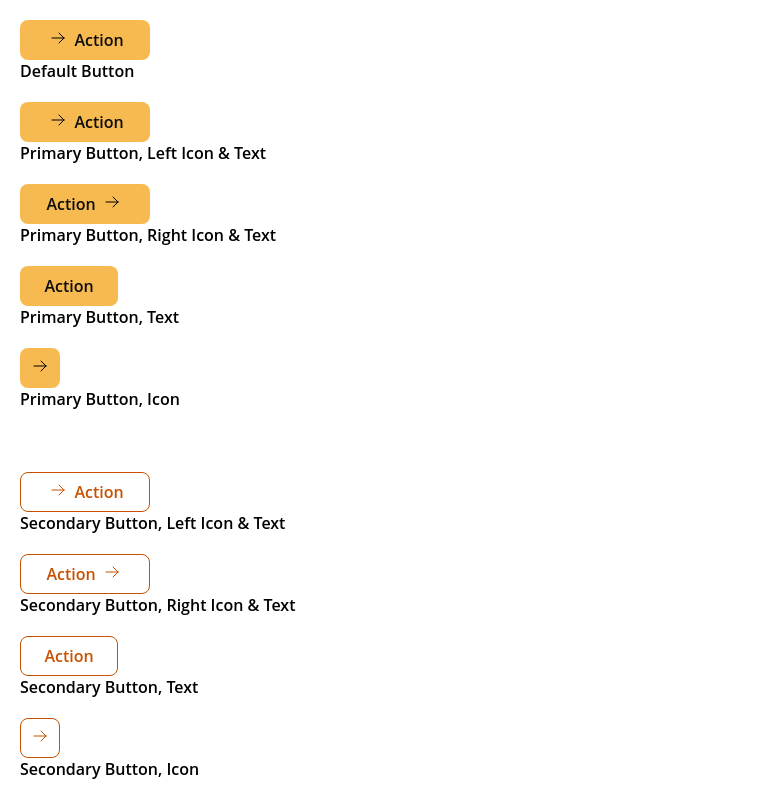
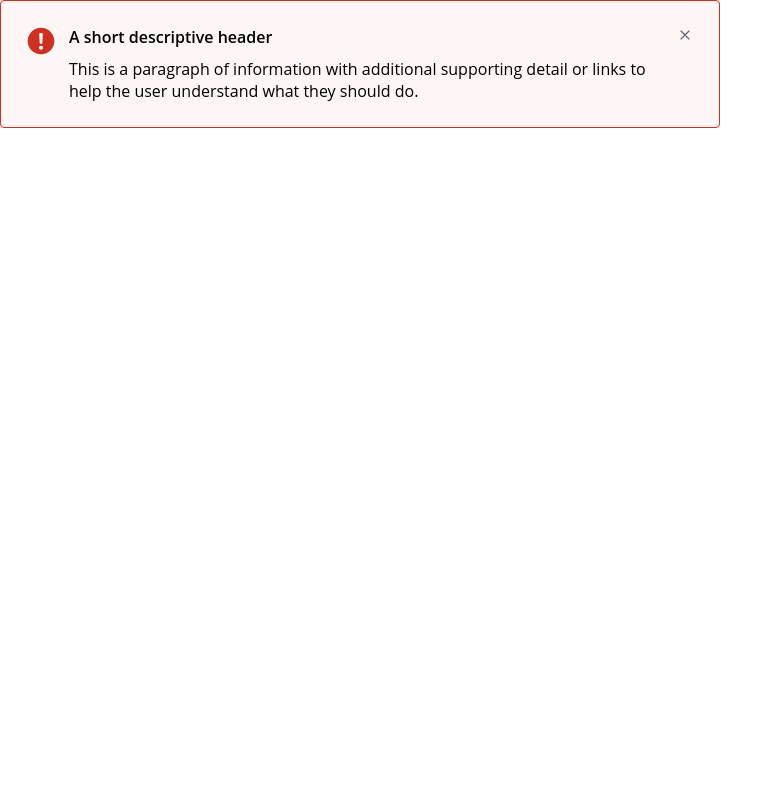
Before and after one commit to Stalloyde/MindLens, a Vue app: page / in a window 1280 px wide. Shown: the whole page, without its empty margins (0-783 px from the left). Built offline with nearby package versions, Linux system fonts and the light colour scheme.

Commit message:
Implement dialog variations

```diff
--- a/src/App.vue
+++ b/src/App.vue
@@ -1,45 +1,9 @@
 <script setup>
-import Button from './components/Button.vue'
+import Notification from './components/Notification.vue'
 </script>
 
 <template>
   <div>
-    <Button />
-    Default Button
-  </div>
-  <div>
-    <Button type="primary" content="leftIconText" />
-    Primary Button, Left Icon & Text
-  </div>
-  <div>
-    <Button type="primary" content="rightIconText" />
-    Primary Button, Right Icon & Text
-  </div>
-  <div>
-    <Button type="primary" content="text" />
-    Primary Button, Text
-  </div>
-  <div>
-    <Button type="primary" content="icon" />
-    Primary Button, Icon
-  </div>
-
-  <br />
-
-  <div>
-    <Button type="secondary" content="leftIconText" />
-    Secondary Button, Left Icon & Text
-  </div>
-  <div>
-    <Button type="secondary" content="rightIconText" />
-    Secondary Button, Right Icon & Text
-  </div>
-  <div>
-    <Button type="secondary" content="text" />
-    Secondary Button, Text
-  </div>
-  <div>
-    <Button type="secondary" content="icon" />
-    Secondary Button, Icon
+    <Notification notificationType="error" notificationContent="titleContent" />
   </div>
 </template>
--- a/src/assets/main.css
+++ b/src/assets/main.css
@@ -17,7 +17,3 @@
   font-size: 16px;
   font-weight: 600;
 }
-
-#app > div {
-  margin: 20px;
-}
--- a/src/components/Button.vue
+++ b/src/components/Button.vue
@@ -2,26 +2,27 @@
 import ButtonIcon from './ButtonIcon.vue'
 defineProps({
   type: { type: String, default: 'primary' },
-  content: { type: String, default: 'leftIconText' }
+  content: { type: String, default: 'leftIconText' },
+  notificationType: { type: String, default: 'info' }
 })
 </script>
 
 <template>
-  <button v-if="content === 'leftIconText'" :class="[type, content]">
+  <button v-if="content === 'leftIconText'" :class="[type, content, notificationType]">
     <ButtonIcon :type="type" />
     <p>Action</p>
   </button>
 
-  <button v-if="content === 'rightIconText'" :class="[type, content]">
+  <button v-if="content === 'rightIconText'" :class="[type, content, notificationType]">
     <p>Action</p>
     <ButtonIcon :type="type" />
   </button>
 
-  <button v-if="content === 'text'" :class="[type, content]">
+  <button v-if="content === 'text'" :class="[type, content, notificationType]">
     <p>Action</p>
   </button>
 
-  <button v-if="content === 'icon'" :class="[type, content]">
+  <button v-if="content === 'icon'" :class="[type, content, notificationType]">
     <ButtonIcon :type="type" />
   </button>
 </template>
@@ -74,4 +75,43 @@ button {
   width: 40px;
   height: 40px;
 }
+
+.info {
+  background-color: #f4faff;
+  border: 1px solid #2c75dd;
+}
+
+.error .primary {
+  background-color: #cc3123;
+  color: #ffffff;
+  border: 1px solid #cc3123;
+}
+
+.error .secondary {
+  background-color: #ffffff;
+  color: #cc3123;
+  border: 1px solid #cc3123;
+}
+
+.warning .primary {
+  background-color: #c75100;
+  color: #ffffff;
+  border: 1px solid #dc5a00;
+}
+.warning .secondary {
+  background-color: #ffffff;
+  color: #c75100;
+  border: 1px solid #dc5a00;
+}
+
+.success .primary {
+  background-color: #008700;
+  color: #ffffff;
+  border: 1px solid #008700;
+}
+.success .secondary {
+  background-color: #ffffff;
+  color: #008700;
+  border: 1px solid #008700;
+}
 </style>
--- /dev/null
+++ b/src/components/MainSection.vue
@@ -0,0 +1,75 @@
+<script setup>
+import Button from './Button.vue'
+
+defineProps({
+  notificationType: { type: String, default: 'info' },
+  notificationContent: { type: String, default: 'all' }
+})
+</script>
+
+<template>
+  <main v-if="notificationContent === 'all'">
+    <div class="title">A short descriptive header</div>
+    <div class="content">
+      This is a paragraph of information with additional supporting detail or links to help the user
+      understand what they should do.
+    </div>
+    <div class="action">
+      <Button notificationType="notificationType" type="secondary" content="text" />
+      <Button notificationType="notificationType" content="text" />
+    </div>
+  </main>
+
+  <main v-if="notificationContent === 'content'">
+    <div class="content">A short descriptive header</div>
+  </main>
+
+  <main v-if="notificationContent === 'titleContent'">
+    <div class="title">A short descriptive header</div>
+    <div class="content">
+      This is a paragraph of information with additional supporting detail or links to help the user
+      understand what they should do.
+    </div>
+  </main>
+
+  <main v-if="notificationContent === 'title'">
+    <div class="title">A short descriptive header</div>
+  </main>
+</template>
+
+<style scoped>
+.info {
+  background-color: #f4faff;
+  border: 1px solid #2c75dd;
+}
+
+.error {
+  background-color: #fef5f5;
+  border: 1px solid #cc3123;
+}
+.warning {
+  background-color: #fdf3e1;
+  border: 1px solid #dc5a00;
+}
+.success {
+  background-color: #f8fff2;
+  border: 1px solid #008700;
+}
+
+main {
+  display: flex;
+  flex-direction: column;
+  justify-content: space-evenly;
+  gap: 8px;
+  width: 596px;
+}
+
+.action {
+  display: flex;
+  gap: 16px;
+}
+
+.content {
+  font-weight: normal;
+}
+</style>
--- a/src/components/Notification.vue
+++ b/src/components/Notification.vue
@@ -1,5 +1,5 @@
 <script setup>
-import Button from './Button.vue'
+import MainSection from './MainSection.vue'
 import ErrorIcon from './icons/error-circle.svg'
 import InfoIcon from './icons/info-circle.svg'
 import SuccessIcon from './icons/success.svg'
@@ -7,80 +7,49 @@ import WarningIcon from './icons/warning.svg'
 import CrossIcon from './icons/cross.svg'
 
 defineProps({
-  type: { type: String, default: 'info' }
+  notificationType: { type: String, default: 'info' },
+  notificationContent: { type: String, default: 'all' }
 })
 </script>
 
 <template>
-  <dialog open v-if="type === 'info'" class="container">
+  <dialog open v-if="notificationType === 'info'" :class="[notificationType, notificationContent]">
     <div>
       <img class="icon" :src="InfoIcon" />
     </div>
-    <div class="main">
-      <div class="title">A short descriptive header</div>
-      <div class="content">
-        This is a paragraph of information with additional supporting detail or links to help the
-        user understand what they should do.
-      </div>
-      <div class="action">
-        <Button type="secondary" content="text" />
-        <Button content="text" />
-      </div>
-    </div>
+    <MainSection :notificationContent="notificationContent" :notificationType="notificationType" />
     <div><img class="closeIcon" :src="CrossIcon" /></div>
   </dialog>
 
-  <dialog open v-if="type === 'error'" class="container">
+  <dialog open v-if="notificationType === 'error'" :class="[notificationType, notificationContent]">
     <div>
       <img class="icon" :src="ErrorIcon" />
     </div>
-    <div class="main">
-      <div class="title">A short descriptive header</div>
-      <div class="content">
-        CrossIcon CrossIcon CrossIcon CrossIcon This is a paragraph of information with additional
-        supporting detail or links to help the user understand what they should do.
-      </div>
-      <div class="action">
-        <Button type="secondary" content="text" />
-        <Button content="text" />
-      </div>
-    </div>
+    <MainSection :notificationContent="notificationContent" :notificationType="notificationType" />
     <div><img class="closeIcon" :src="CrossIcon" /></div>
   </dialog>
 
-  <dialog open v-if="type === 'warning'" class="container">
+  <dialog
+    open
+    v-if="notificationType === 'warning'"
+    :class="[notificationType, notificationContent]"
+  >
     <div>
       <img class="icon" :src="WarningIcon" />
     </div>
-    <div class="main">
-      <div class="title">A short descriptive header</div>
-      <div class="content">
-        This is a paragraph of information with additional supporting detail or links to help the
-        user understand what they should do.
-      </div>
-      <div class="action">
-        <Button type="secondary" content="text" />
-        <Button content="text" />
-      </div>
-    </div>
+    <MainSection :notificationContent="notificationContent" :notificationType="notificationType" />
     <div><img class="closeIcon" :src="CrossIcon" /></div>
   </dialog>
 
-  <dialog open v-if="type === 'success'" class="container">
+  <dialog
+    open
+    v-if="notificationType === 'success'"
+    :class="[notificationType, notificationContent]"
+  >
     <div>
       <img class="icon" :src="SuccessIcon" />
     </div>
-    <div class="main">
-      <div class="title">A short descriptive header</div>
-      <div class="content">
-        This is a paragraph of information with additional supporting detail or links to help the
-        user understand what they should do.
-      </div>
-      <div class="action">
-        <Button type="secondary" content="text" />
-        <Button content="text" />
-      </div>
-    </div>
+    <MainSection :notificationContent="notificationContent" :notificationType="notificationType" />
     <div><img class="closeIcon" :src="CrossIcon" /></div>
   </dialog>
 </template>
@@ -89,15 +58,48 @@ defineProps({
 dialog {
   display: flex;
   width: 720px;
-  height: 184px;
-  background-color: #f4faff;
-  border: 1px solid #2c75dd;
   border-radius: 4px;
   padding: 24px 24px;
   gap: 12px;
 }
 
-.main {
+.all {
+  height: 184px;
+}
+
+.content {
+  height: 48px;
+  align-items: center;
+}
+
+.titleContent {
+  height: 128px;
+}
+
+.title {
+  height: 80px;
+  align-items: center;
+}
+
+.info {
+  background-color: #f4faff;
+  border: 1px solid #2c75dd;
+}
+
+.error {
+  background-color: #fef5f5;
+  border: 1px solid #cc3123;
+}
+.warning {
+  background-color: #fdf3e1;
+  border: 1px solid #dc5a00;
+}
+.success {
+  background-color: #f8fff2;
+  border: 1px solid #008700;
+}
+
+main {
   display: flex;
   flex-direction: column;
   justify-content: space-evenly;
```
